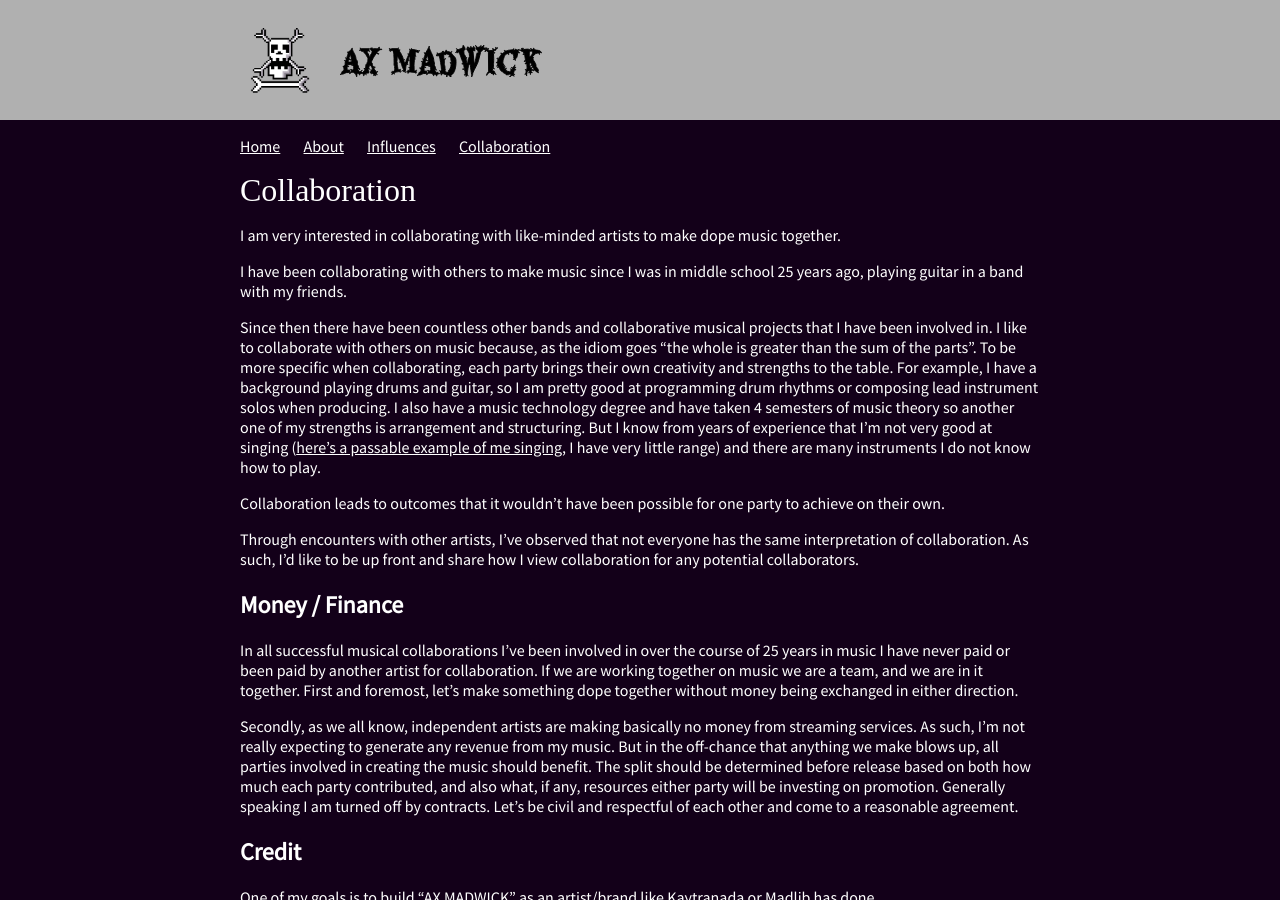
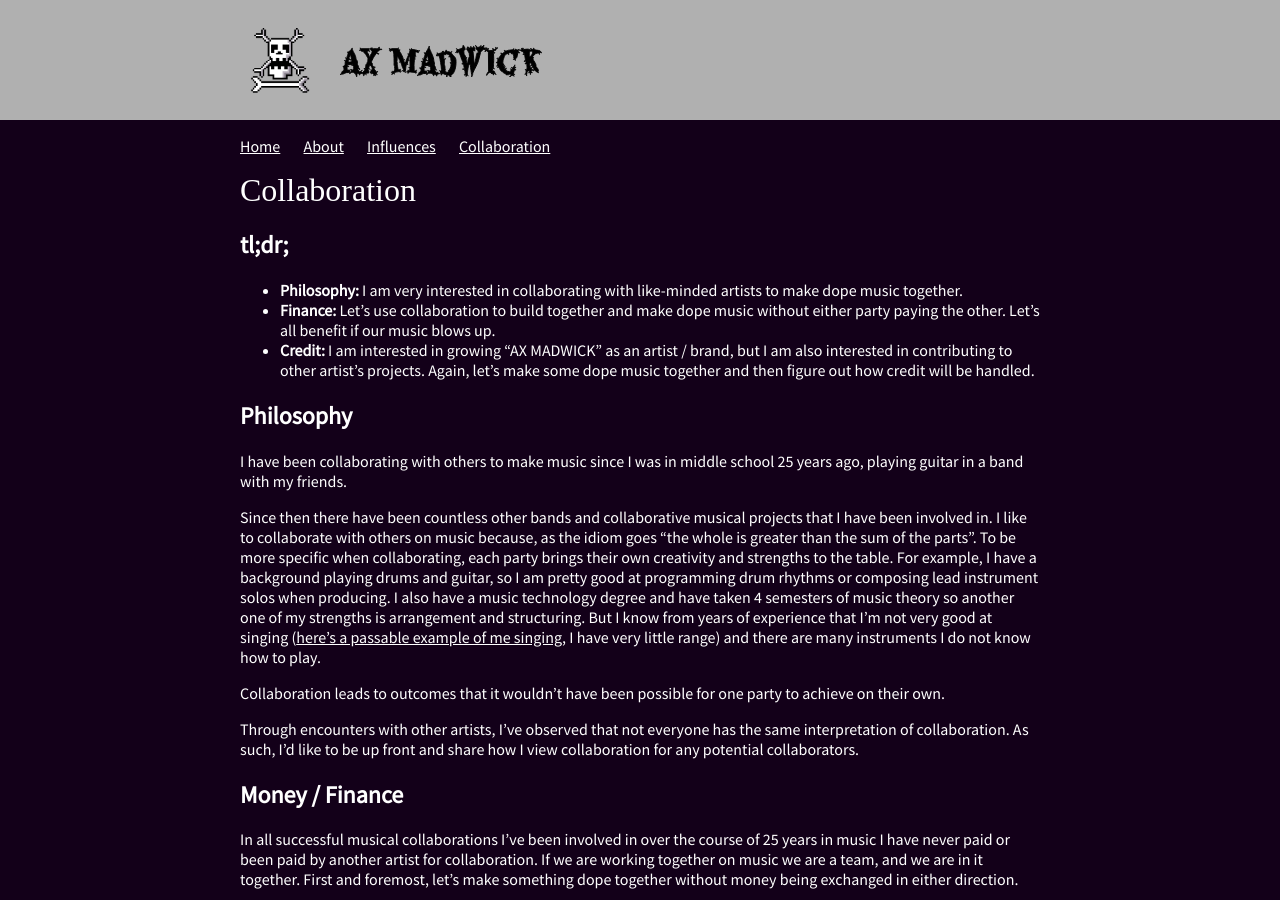
Before and after one commit to axmadwick/axmadwick.github.io, a Jekyll site: the page built from collaboration.md, in a window 1280 px wide and 900 px high. Built offline with Jekyll 4.4.1, drawn with Linux system fonts in a browser that asks for light colours; some web fonts are replaced; our own code applies the rules of GitHub Pages for plain Markdown files.

Commit message:
Add tl;dr;

```diff
--- a/collaboration.md
+++ b/collaboration.md
@@ -5,7 +5,13 @@ permalink: /collaboration/
 
 # Collaboration
 
-I am very interested in collaborating with like-minded artists to make dope music together.
+## tl;dr;
+
+- **Philosophy:** I am very interested in collaborating with like-minded artists to make dope music together.
+- **Finance:** Let's use collaboration to build together and make dope music without either party paying the other. Let's all benefit if our music blows up.
+- **Credit:** I am interested in growing "AX MADWICK" as an artist / brand, but I am also interested in contributing to other artist's projects. Again, let's make some dope music together and then figure out how credit will be handled.
+
+## Philosophy
 
 I have been collaborating with others to make music since I was in middle school 25 years ago, playing guitar in a band with my friends.
 
```
